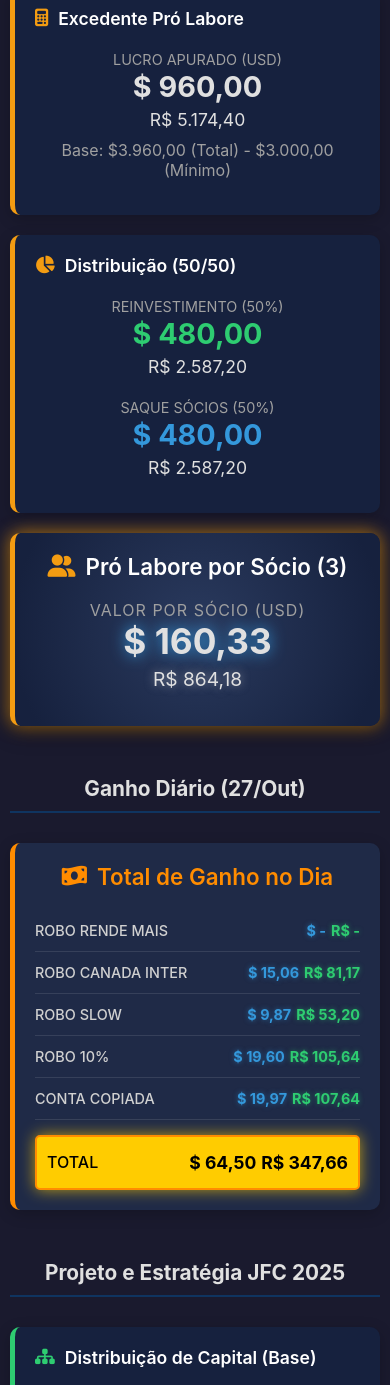
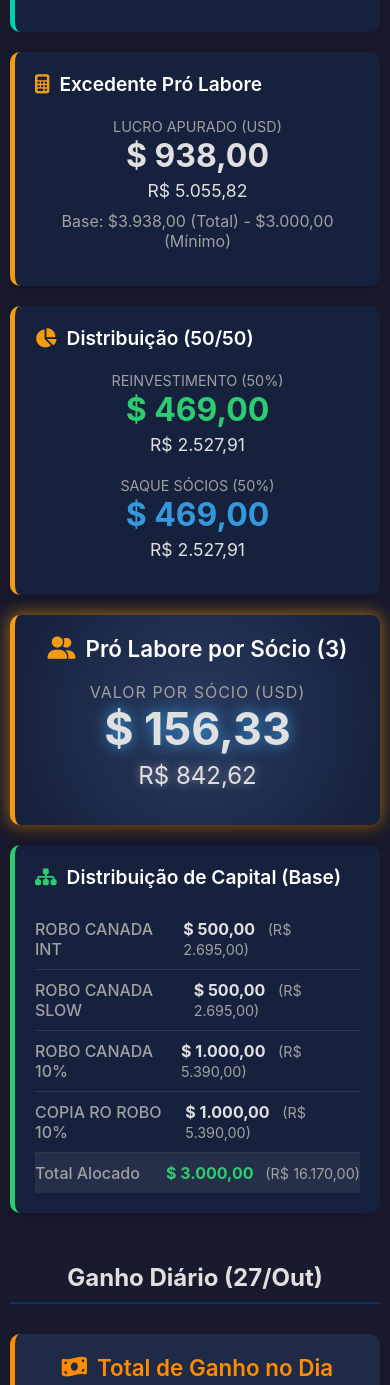
Before and after one commit to rendamensalpro/DASHSOCIOS, a plain HTML site: page index.html in a window 390 px wide. Shown: the part 615-2000 px from the top of the page. Drawn offline with Linux system fonts and the light colour scheme; no server answers.

Commit message:
Update index.html

```diff
--- a/index.html
+++ b/index.html
@@ -410,8 +410,8 @@
             .table-container-title { font-size: 1.3rem; }
             .section-title { font-size: 1.5rem; }
 
-            .card--highlight .metric-value { font-size: 2.5rem; }
-            .card--highlight .metric-sub-value { font-size: 1.4rem; }
+            .card--highlight .metric-value { font-size: 2.8rem; }
+            .card--highlight .metric-sub-value { font-size: 1.5rem; } /* Ajuste mobile */
 
             .card--daily-gain ul li {
                 grid-template-columns: 1fr auto auto; /* Ajuste para mobile */
@@ -420,29 +420,10 @@
 
         @media (max-width: 480px) {
             body { padding: 10px; }
-            .header h1 { font-size: 1.6rem; gap: 10px; }
-            .section-title { font-size: 1.3rem; }
+            .header h1 { font-size: 1.8rem; gap: 10px; }
             .card { padding: 20px; }
-            .card-title { font-size: 1.1rem; }
-
-            .metric-value { font-size: 1.8rem; }
-            #dollar-rate-input { font-size: 1.8rem; }
-            .setting-input { font-size: 1.5rem; }
-
-            .card--highlight .metric-value { font-size: 2.2rem; }
-            .card--highlight .metric-sub-value { font-size: 1.2rem; }
-
-            .card--daily-gain ul li {
-                font-size: 0.9rem;
-                grid-template-columns: 1fr auto auto;
-                gap: 5px;
-            }
-            .card--daily-gain ul li.total-row {
-                font-size: 1rem;
-            }
-
             .table-container { padding: 15px; }
-            th, td { padding: 8px 10px; font-size: 0.9rem; }
+            th, td { padding: 10px 12px; font-size: 0.95rem; }
         }
 
     </style>
@@ -472,8 +453,8 @@
                 <h2 class="card-title" style="--secondary-color: var(--accent-color-1);"><i class="fas fa-piggy-bank"></i>Saldo Total RoboForex</h2>
                 <div class="metric-group">
                     <span class="metric-label">Saldo em Dólar</span>
-                    <span class="metric-value" data-target="3960.00">$ 0.00</span>
-                    <span class="metric-sub-value" data-target="3960.00" data-calculate="usd-to-brl">R$ 0.00</span>
+                    <span class="metric-value" data-target="3938.00">$ 0.00</span>
+                    <span class="metric-sub-value" data-target="3938.00" data-calculate="usd-to-brl">R$ 0.00</span>
                 </div>
             </div>
 
@@ -481,9 +462,9 @@
                 <h2 class="card-title" style="--secondary-color: var(--orange-color);"><i class="fas fa-calculator"></i>Excedente Pró Labore</h2>
                 <div class="metric-group">
                     <span class="metric-label">Lucro Apurado (USD)</span>
-                    <span class="metric-value" data-target="960.00">$ 0.00</span>
-                    <span class="metric-sub-value" data-target="960.00" data-calculate="usd-to-brl">R$ 0.00</span>
-                    <span class="metric-sub-value" style="font-size: 1rem; color: #a0a0a0; margin-top: 10px;">Base: $3.960,00 (Total) - $3.000,00 (Mínimo)</span>
+                    <span class="metric-value" data-target="938.00">$ 0.00</span>
+                    <span class="metric-sub-value" data-target="938.00" data-calculate="usd-to-brl">R$ 0.00</span>
+                    <span class="metric-sub-value" style="font-size: 1rem; color: #a0a0a0; margin-top: 10px;">Base: $3.938,00 (Total) - $3.000,00 (Mínimo)</span>
                 </div>
             </div>
 
@@ -491,13 +472,13 @@
                 <h2 class="card-title" style="--secondary-color: var(--orange-color);"><i class="fas fa-chart-pie"></i>Distribuição (50/50)</h2>
                 <div class="metric-group" style="margin-bottom: 20px;">
                     <span class="metric-label">Reinvestimento (50%)</span>
-                    <span class="metric-value green" data-target="480.00">$ 0.00</span>
-                    <span class="metric-sub-value" data-target="480.00" data-calculate="usd-to-brl">R$ 0.00</span>
+                    <span class="metric-value green" data-target="469.00">$ 0.00</span>
+                    <span class="metric-sub-value" data-target="469.00" data-calculate="usd-to-brl">R$ 0.00</span>
                 </div>
                  <div class="metric-group">
                     <span class="metric-label">Saque Sócios (50%)</span>
-                    <span class="metric-value blue" data-target="480.00">$ 0.00</span>
-                    <span class="metric-sub-value" data-target="480.00" data-calculate="usd-to-brl">R$ 0.00</span>
+                    <span class="metric-value blue" data-target="469.00">$ 0.00</span>
+                    <span class="metric-sub-value" data-target="469.00" data-calculate="usd-to-brl">R$ 0.00</span>
                 </div>
             </div>
 
@@ -505,12 +486,26 @@
                 <h2 class="card-title" style="--secondary-color: var(--orange-color);"><i class="fas fa-user-friends"></i>Pró Labore por Sócio (3)</h2>
                 <div class="metric-group">
                     <span class="metric-label">Valor por Sócio (USD)</span>
-                    <span class="metric-value" data-target="160.33">$ 0.00</span>
-                    <span class="metric-sub-value" data-target="160.33" data-calculate="usd-to-brl">R$ 0.00</span>
+                    <span class="metric-value" data-target="156.33">$ 0.00</span>
+                    <span class="metric-sub-value" data-target="156.33" data-calculate="usd-to-brl">R$ 0.00</span>
                 </div>
             </div>
 
+            <div class="card" style="border-left-color: var(--green-color);">
+                <h2 class="card-title" style="--secondary-color: var(--green-color);">
+                    <i class="fas fa-sitemap"></i>Distribuição de Capital (Base)
+                </h2>
+                <div class="card-content">
+                    <ul>
+                        <li><span class="label">ROBO CANADA INT</span> <span><span class="value" data-target="500">$0</span> <small data-target="500" data-calculate="usd-to-brl">(R$ 0)</small></span></li>
+                        <li><span class="label">ROBO CANADA SLOW</span> <span><span class="value" data-target="500">$0</span> <small data-target="500" data-calculate="usd-to-brl">(R$ 0)</small></span></li>
+                        <li><span class="label">ROBO CANADA 10%</span> <span><span class="value" data-target="1000">$0</span> <small data-target="1000" data-calculate="usd-to-brl">(R$ 0)</small></span></li>
+                        <li><span class="label">COPIA RO ROBO 10%</span> <span><span class="value" data-target="1000">$0</span> <small data-target="1000" data-calculate="usd-to-brl">(R$ 0)</small></span></li>
+                        <li style="background-color: #ffffff10; font-weight: bold;"><span class="label">Total Alocado</span> <span><span class="value green" data-target="3000">$0</span> <small data-target="3000" data-calculate="usd-to-brl">(R$ 0)</small></span></li>
+                    </ul>
+                </div>
             </div>
+        </div>
 
         <h2 class="section-title">Ganho Diário (27/Out)</h2>
         <div class="dashboard-grid">
@@ -520,8 +515,8 @@
                     <ul>
                         <li>
                             <span class="label">ROBO RENDE MAIS</span>
-                            <span class="value-usd">$ -</span>
-                            <span class="value-brl">R$ -</span>
+                            <span class="value-usd" data-target="0.00">$ 0.00</span>
+                            <span class="value-brl" data-target="0.00" data-calculate="usd-to-brl">R$ 0.00</span>
                         </li>
                         <li>
                             <span class="label">ROBO CANADA INTER</span>
@@ -638,29 +633,22 @@
     </main>
 
     <script>
+        // --- URL DO SEU ARQUIVO DE DADOS NO GITHUB ---
+        const dataUrl = 'https://github.com/rendamensalpro/dashboard-data/raw/refs/heads/main/data.csv';
+
         // --- FUNÇÕES DE FORMATAÇÃO E ANIMAÇÃO (Cards) ---
-
         const formatNumber = (value, element) => {
-            // Salva o placeholder (texto original) se for a primeira vez
             if (!element.dataset.placeholder) {
                  element.dataset.placeholder = element.textContent || '';
             }
             const placeholder = element.dataset.placeholder;
-
             const calculation = element.getAttribute('data-calculate');
-
-            // Decide o formato com base no placeholder
             const isSmallBRL = placeholder.includes('(R$');
             const isUSD = placeholder.includes('$');
-            // é BRL se for um cálculo USD->BRL OU se o placeholder tiver R$ (e não for (R$))
             const isBRL = (calculation === 'usd-to-brl') || (!isSmallBRL && !isUSD && placeholder.includes('R$'));
-
             const targetString = element.getAttribute('data-target') || '0';
             const isInteger = !targetString.includes('.');
-
             let options = {};
-
-            // Se for qualquer tipo de moeda, usa 2 casas decimais
             if (isBRL || isUSD || isSmallBRL || !isInteger) {
                 options.minimumFractionDigits = 2;
                 options.maximumFractionDigits = 2;
@@ -668,23 +656,17 @@
                 options.minimumFractionDigits = 0;
                 options.maximumFractionDigits = 0;
             }
-
             let formatted = value.toLocaleString('pt-BR', options);
-
-            // Ordem de prioridade para evitar bugs
             if (isSmallBRL) return `(R$ ${formatted})`;
             if (isBRL) return `R$ ${formatted}`;
             if (isUSD) return `$ ${formatted}`;
-
-            return formatted; // Para números sem símbolo
+            return formatted;
         };
 
         const animateValue = (element, start, end, duration) => {
-            // Armazena o texto original (ex: "R$ 0.00") no 'dataset.placeholder'
             if (!element.dataset.placeholder) {
                  element.dataset.placeholder = element.textContent || '';
             }
-
             let startTimestamp = null;
             const step = (timestamp) => {
                 if (!startTimestamp) startTimestamp = timestamp;
@@ -701,101 +683,137 @@
         };
 
         // --- FUNÇÃO PARA ATUALIZAR OS CARDS (Apuração Atual + Ganho Diário) ---
-
         function updateCards() {
             const dollarRate = parseFloat(document.getElementById('dollar-rate-input').value) || 0;
             const counters = document.querySelectorAll('[data-target]');
-            const animationDuration = 1000; // Duração da animação
-
+            const animationDuration = 1000;
             counters.forEach(counter => {
                 const target = +counter.getAttribute('data-target');
                 const calculation = counter.getAttribute('data-calculate');
-
-                let endValue = target; // Valor final padrão
-
-                // Se o elemento tiver 'data-calculate', recalcula o valor final
+                let endValue = target;
                 if (calculation === 'usd-to-brl') {
                     endValue = target * dollarRate;
                 }
-
                 let startValue = 0;
-                // Tenta pegar o valor atual (já formatado) para uma animação suave
                 try {
-                     // Remove R$, $, (), espaços, e troca vírgula por ponto
                      const cleanText = counter.textContent.replace(/[R$() ]/g, '').replace(/\./g, '').replace(',', '.');
                      startValue = parseFloat(cleanText) || 0;
                      if(isNaN(startValue)) startValue = 0;
                 } catch(e) {
                     startValue = 0;
                 }
-
                 animateValue(counter, startValue, endValue, animationDuration);
             });
         }
 
         // --- FUNÇÃO PARA GERAR A TABELA DE PROJEÇÃO (36 Meses) ---
-
         function generateProjectionTable() {
             const projectionBody = document.getElementById('projection-tbody');
-            if (!projectionBody) return; // Safety check
-            projectionBody.innerHTML = ''; // Limpa a tabela
-
-            // --- LÊ PARÂMETROS DOS INPUTS ---
+            if (!projectionBody) return;
+            projectionBody.innerHTML = '';
             let saldoInicial = parseFloat(document.getElementById('proj-saldo-inicial').value) || 10000;
             const rendimentoPerc = (parseFloat(document.getElementById('proj-rendimento').value) || 15) / 100;
             const numSocios = parseInt(document.getElementById('proj-socios').value) || 3;
-            const numMeses = 36; // **ALTERADO PARA 36 MESES**
-            const reinvestPerc = 0.50; // 50%
-            // ---------------------------------
-
-            // Atualiza headers da tabela
+            const numMeses = 36;
+            const reinvestPerc = 0.50;
             document.getElementById('th-rendimento').textContent = `Rendimento (${(rendimentoPerc * 100).toFixed(0)}%)`;
             document.getElementById('th-socios').textContent = `Salário p/ Sócio (${numSocios})`;
-
-            let currentDate = new Date('2025-11-15T12:00:00'); // Data inicial
+            let currentDate = new Date('2025-11-15T12:00:00');
             let saldo = saldoInicial;
-
-            const formatBRL = (value) => {
-                 return value.toLocaleString('pt-BR', { style: 'currency', currency: 'BRL', minimumFractionDigits: 2 });
-            };
-
+            const formatBRL = (value) => value.toLocaleString('pt-BR', { style: 'currency', currency: 'BRL', minimumFractionDigits: 2 });
             for (let i = 1; i <= numMeses; i++) {
-                // Lógica da nova planilha
                 const rendimento = saldo * rendimentoPerc;
-                const reinvestido = rendimento * reinvestPerc; // "Aporte 50%" da imagem
-                const saqueRobo = rendimento * (1 - reinvestPerc); // "SAQUE 50% DO ROBO"
-                const salarioSocio = numSocios > 0 ? (saqueRobo / numSocios) : 0; // "SAQUE SÓCIOS"
-
-                // Lógica de Saldo Final (Saldo Inicial + Reinvestido)
+                const reinvestido = rendimento * reinvestPerc;
+                const saqueRobo = rendimento * (1 - reinvestPerc);
+                const salarioSocio = numSocios > 0 ? (saqueRobo / numSocios) : 0;
                 const saldoFinal = saldo + reinvestido;
-
                 const formattedDate = currentDate.toLocaleDateString('pt-BR', { day: '2-digit', month: '2-digit', year: 'numeric' });
-
-                const row = `
-                    <tr>
-                        <td>${i}</td>
-                        <td>${formattedDate}</td>
-                        <td>${formatBRL(saldo)}</td>
-                        <td>${formatBRL(rendimento)}</td>
-                        <td>${formatBRL(reinvestido)}</td>
-                        <td>${formatBRL(saqueRobo)}</td>
-                        <td class="positive">${formatBRL(salarioSocio)}</td>
-                        <td style="font-weight: bold;">${formatBRL(saldoFinal)}</td>
-                    </tr>
-                `;
-
+                const row = `<tr><td>${i}</td><td>${formattedDate}</td><td>${formatBRL(saldo)}</td><td>${formatBRL(rendimento)}</td><td>${formatBRL(reinvestido)}</td><td>${formatBRL(saqueRobo)}</td><td class="positive">${formatBRL(salarioSocio)}</td><td style="font-weight: bold;">${formatBRL(saldoFinal)}</td></tr>`;
                 projectionBody.innerHTML += row;
-
-                saldo = saldoFinal; // Prepara o saldo para o próximo mês
-                currentDate.setMonth(currentDate.getMonth() + 1); // Avança um mês
+                saldo = saldoFinal;
+                currentDate.setMonth(currentDate.getMonth() + 1);
             }
         }
 
+        // --- [ATUALIZADO] LÓGICA PARA BUSCAR E ATUALIZAR DADOS DO GITHUB ---
+
+        /**
+         * Busca os dados do arquivo CSV no GitHub e atualiza os cards.
+         */
+        async function fetchAndUpdateData() {
+            try {
+                const response = await fetch(dataUrl);
+                if (!response.ok) {
+                    throw new Error(`Erro ao buscar dados: ${response.statusText}`);
+                }
+                const csvText = await response.text();
+                const data = parseCSV(csvText);
+
+                // --- 1. Atualiza os dados base com os valores do CSV ---
+                const saldoTotal = parseFloat(data.saldo_total_roboforex) || 0;
+                const ganhoRendeMais = parseFloat(data.ganho_diario_rende_mais) || 0;
+                const ganhoInter = parseFloat(data.ganho_diario_inter) || 0;
+                const ganhoSlow = parseFloat(data.ganho_diario_slow) || 0;
+                const ganho10 = parseFloat(data.ganho_diario_10) || 0;
+                const ganhoCopia = parseFloat(data.ganho_diario_copia) || 0;
+                const ganhoDiarioTotal = ganhoRendeMais + ganhoInter + ganhoSlow + ganho10 + ganhoCopia;
+
+                // --- 2. Calcula os valores derivados ---
+                const capitalMinimo = 3000.00;
+                const excedente = saldoTotal > capitalMinimo ? saldoTotal - capitalMinimo : 0;
+                const reinvestimento = excedente * 0.5;
+                const saqueSocios = excedente * 0.5;
+                const proLaborePorSocio = saqueSocios / 3;
+
+                // --- 3. Atualiza os atributos 'data-target' no HTML ---
+                // Card: Saldo Total RoboForex
+                document.querySelector('[data-target="3938.00"]').setAttribute('data-target', saldoTotal.toFixed(2));
+
+                // Card: Excedente Pró Labore
+                document.querySelector('[data-target="938.00"]').setAttribute('data-target', excedente.toFixed(2));
+
+                // Card: Distribuição
+                document.querySelectorAll('[data-target="469.00"]').forEach(el => el.setAttribute('data-target', reinvestimento.toFixed(2)));
+
+                // Card: Pró Labore por Sócio
+                document.querySelector('[data-target="156.33"]').setAttribute('data-target', proLaborePorSocio.toFixed(2));
+
+                // Card: Ganhos do Dia
+                document.querySelector('[data-target="0.00"]').setAttribute('data-target', ganhoRendeMais.toFixed(2));
+                document.querySelector('[data-target="15.06"]').setAttribute('data-target', ganhoInter.toFixed(2));
+                document.querySelector('[data-target="9.87"]').setAttribute('data-target', ganhoSlow.toFixed(2));
+                document.querySelector('[data-target="19.60"]').setAttribute('data-target', ganho10.toFixed(2));
+                document.querySelector('[data-target="19.97"]').setAttribute('data-target', ganhoCopia.toFixed(2));
+                document.querySelector('[data-target="64.50"]').setAttribute('data-target', ganhoDiarioTotal.toFixed(2));
+
+            } catch (error) {
+                console.error("Falha ao carregar dados do GitHub:", error);
+            } finally {
+                updateCards();
+            }
+        }
+
+        /**
+         * Converte o texto de um CSV simples (chave,valor) para um objeto JavaScript.
+         */
+        function parseCSV(text) {
+            const data = {};
+            const lines = text.split('\n').filter(line => line.trim() !== '');
+            lines.forEach(line => {
+                const parts = line.split(',');
+                if (parts.length === 2) {
+                    const key = parts[0].trim();
+                    const value = parts[1].trim();
+                    data[key] = value;
+                }
+            });
+            return data;
+        }
+
         // --- INICIALIZAÇÃO DO DASHBOARD ---
-
         document.addEventListener('DOMContentLoaded', () => {
-            generateProjectionTable(); // Gera a tabela de projeção com os defaults
-            updateCards(); // Calcula e anima os cards de apuração e ganhos diários
+            generateProjectionTable();
+            fetchAndUpdateData();
         });
     </script>
 
```
